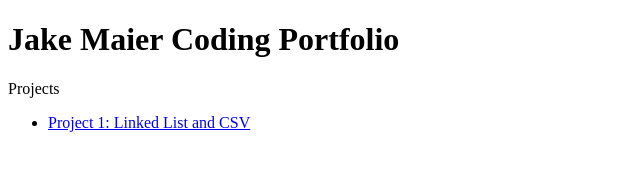
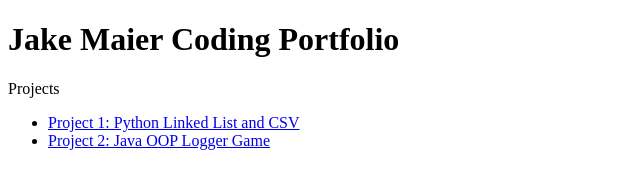
Before and after one commit to jakemaier1/jakemaier1.github.io, a plain HTML site: page index.html in a window 1280 px wide. Shown: the whole page, without its empty margins (0-640 px from the left). Drawn offline with Linux system fonts and the light colour scheme.

Commit message:
Added OOP Logger Game

```diff
--- a/index.html
+++ b/index.html
@@ -11,7 +11,8 @@
 	<h1> Jake Maier Coding Portfolio </h1>
 	<p>Projects</p>
 	<ul>
-		<li><a href="https://github.com/calpoly-csc202-2244/project-2-ayden-jake.git" target="_blank">Project 1: Linked List and CSV</a></li>
+		<li><a href="https://github.com/calpoly-csc202-2244/project-2-ayden-jake.git" target="_blank">Project 1: Python Linked List and CSV</a></li>
+		<li><a href="https://github.com/vrivera-cp/y2024-25-q1-csc203-project4-maier-jake" target="_begin">Project 2: Java OOP Logger Game</a></li>
 	</ul>
 </body>
 </html>
```
